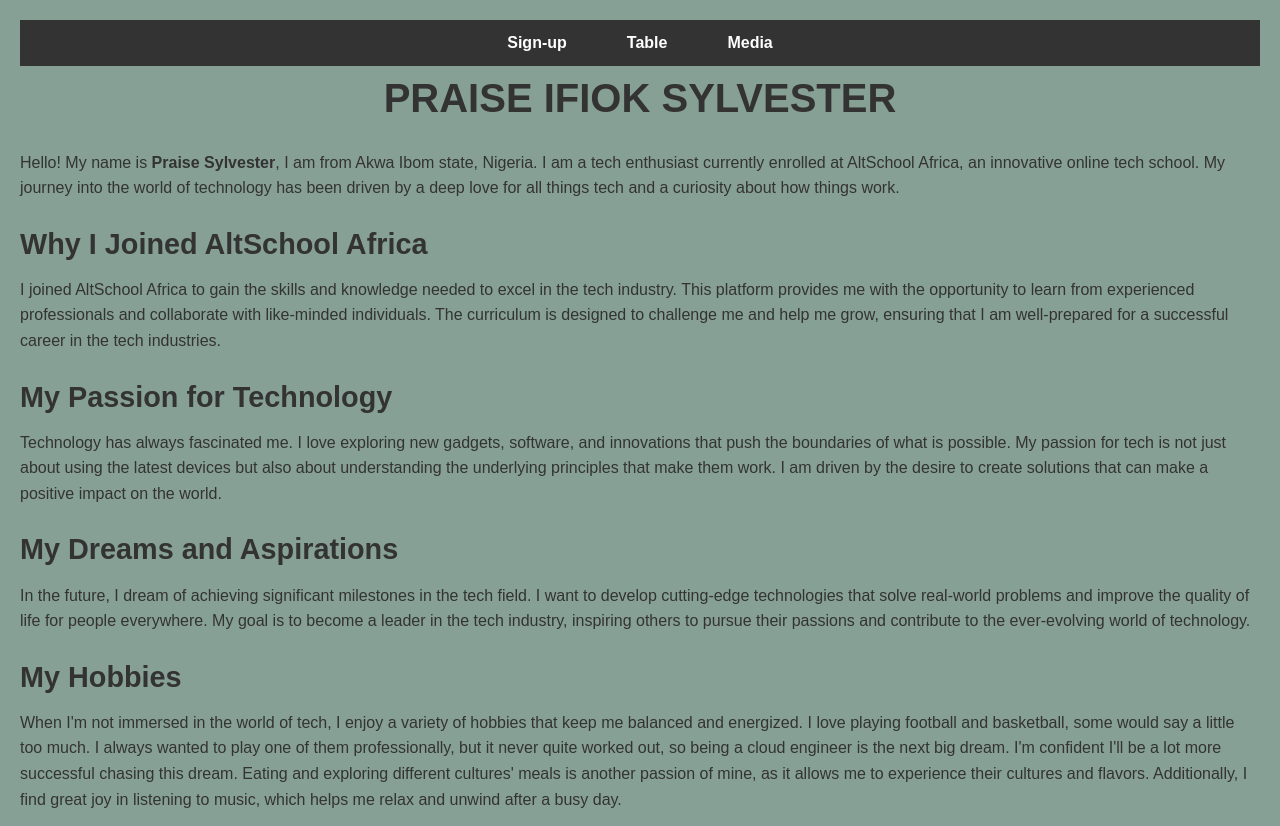
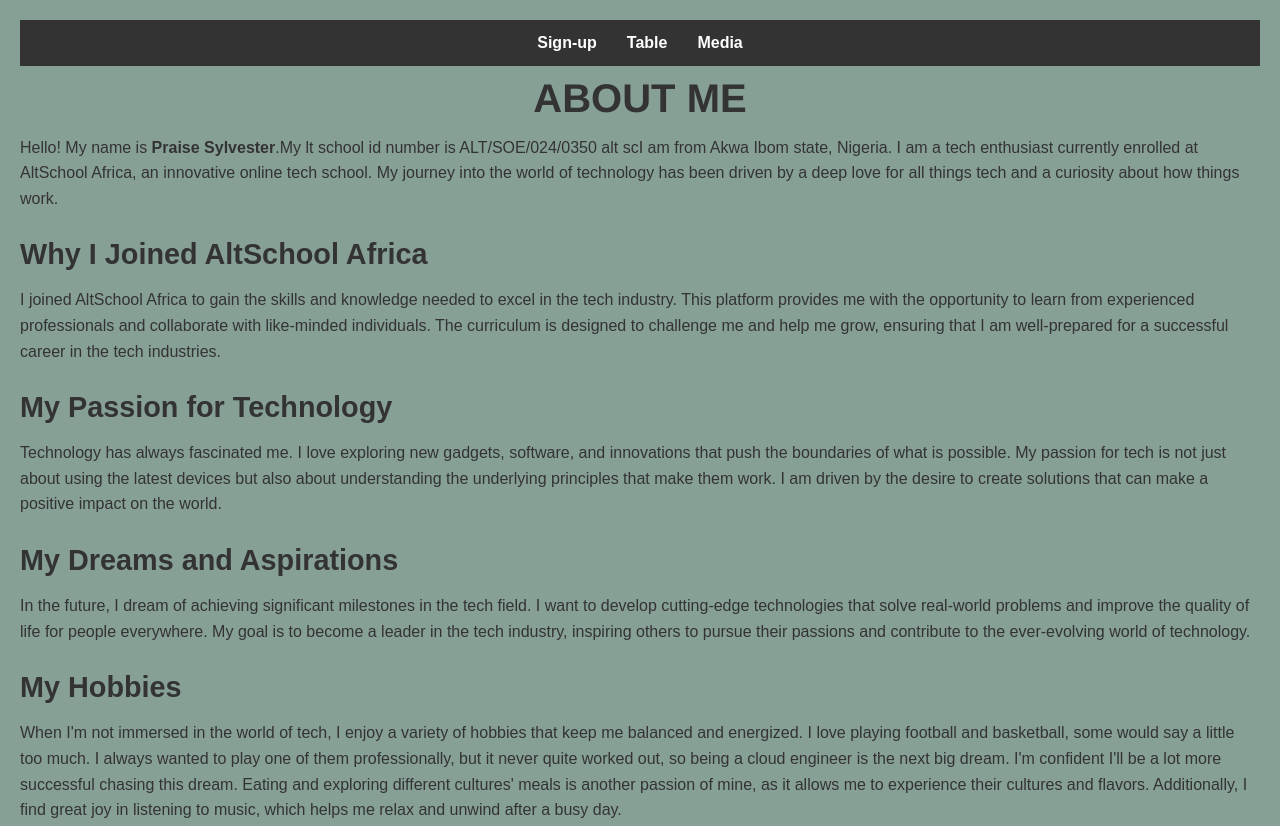
Before and after one commit to Sylvestrr/submisssion-day, a plain HTML site: page index.html in a window 1280 px wide. Shown: the top 826 px of the page. Drawn offline with Linux system fonts and the light colour scheme.

Commit message:
table edit

```diff
--- a/index.css
+++ b/index.css
@@ -18,11 +18,10 @@ body {
 }
 /* Sticky Navigation */
 nav {
-    position: sticky;
     top: 0;
     background-color: #333;
     padding: 10px 0;
-    z-index: 1000;
+    margin: 0%;
     width: 100%;
   }
 
@@ -34,7 +33,7 @@ nav {
   }
 
   nav ul li {
-    margin: 0 15px;
+    margin: 0;
     display: inline;
   }
 
@@ -53,10 +52,11 @@ nav {
 
 /* Heading styles */
 h1 {
+    font-family: 'Franklin Gothic Medium', 'Arial Narrow', Arial, sans-serif;
     font-size: 2.5em;
     color: #333;
     text-align: center;
-    margin-bottom: 20px;
+    margin-bottom: 5px;
 }
 
 h2 {
@@ -72,10 +72,6 @@ p {
     line-height: 1.6;
     margin-bottom: 20px;
 }
-/*
-Strong text styles */
-
-
 
 /* Link styles */
 a {
--- a/index.html
+++ b/index.html
@@ -9,17 +9,17 @@
 
   <body>
 
-    <nav id="top">
+    <nav >
       <ul>
-        <li><a href="./signup.html"><strong>Sign-up</strong></a></li>
+        <li id="top"><a href="./signup.html"><strong>Sign-up</strong></a></li>
         <li><a href="./table.html"><strong>Table</strong></a></li>
         <li><a href="./media.html"><strong>Media</strong></a></li>
       </ul>
     </nav>
 
-    <h1>PRAISE IFIOK SYLVESTER</h1>
+    <h1 >ABOUT ME</h1>
     <p>
-      Hello! My name is <strong>Praise Sylvester</strong>, I am from Akwa Ibom
+      Hello! My name is <strong>Praise Sylvester</strong>.My lt school id number is ALT/SOE/024/0350  alt scI am from Akwa Ibom
       state, Nigeria. I am a tech enthusiast currently enrolled at AltSchool
       Africa, an innovative online tech school. My journey into the world of
       technology has been driven by a deep love for all things tech and a
```
Also changed, not shown: table.html (+4 -5 lines).
